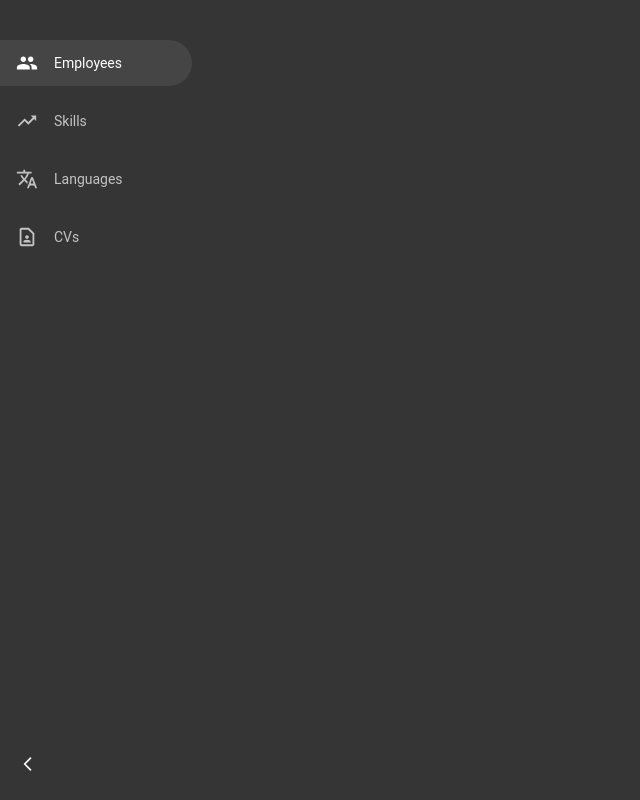
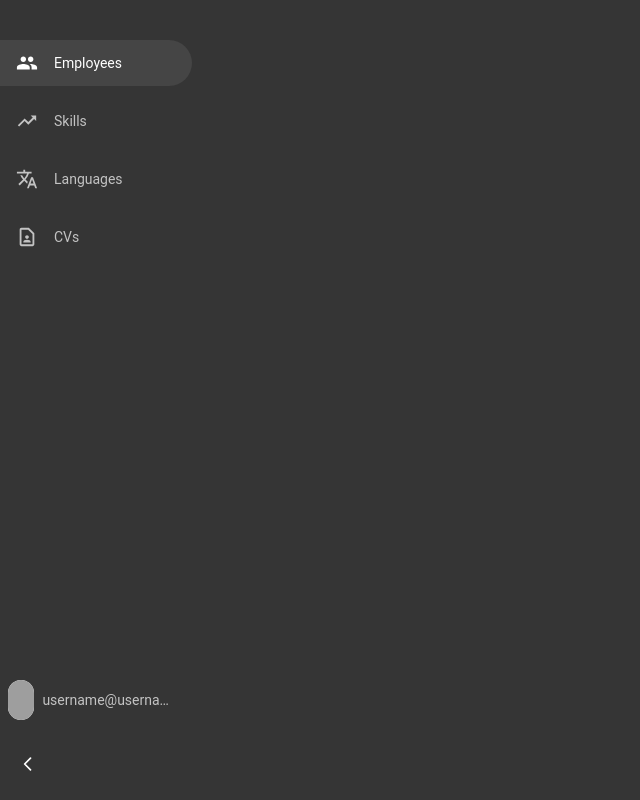
Before and after one commit to UlyanaFilkova/TalentHub, a Nuxt app: page / in a window 1280 px wide. Shown: the whole page, without its empty margins (0-640 px from the left). Built offline with nearby package versions, Linux system fonts and the light colour scheme; grey boxes are pictures that could not be loaded.

Commit message:
feat: add profile link

```diff
--- a/components/sidebar/ToggleButton.vue
+++ b/components/sidebar/ToggleButton.vue
@@ -1,6 +1,6 @@
 <template>
 	<button
-		class="mt-auto flex h-10 w-10 items-center justify-center rounded-[20px] transition duration-300 ease-in-out hover:bg-sidebar-hover"
+		class="flex h-10 w-10 items-center justify-center rounded-[20px] transition duration-300 ease-in-out hover:bg-sidebar-hover"
 		@click="onToggleSidebar"
 	>
 		<IconsBackArrow :is-toggled="isToggled" :color="color" width="20px" />
--- a/components/sidebar/index.vue
+++ b/components/sidebar/index.vue
@@ -1,7 +1,7 @@
 <template>
 	<aside
 		:class="[
-			'flex flex-col transition-all duration-300',
+			'flex flex-col gap-3 transition-all duration-300',
 			isCollapsed ? 'w-14' : 'w-48',
 		]"
 	>
@@ -13,6 +13,7 @@
 				:is-collapsed="isCollapsed"
 			/>
 		</nav>
+		<SidebarItem :item="user" :is-collapsed="isCollapsed" class="mt-auto" />
 		<SidebarToggleButton
 			:is-toggled="isCollapsed"
 			class="mb-4 ml-2"
@@ -52,6 +53,13 @@
 			isActive: false,
 		},
 	];
+
+	const user = {
+		photo: '...',
+		text: 'username@usernameemail.com',
+		link: '/profile',
+		isActive: false,
+	};
 	const isCollapsed = ref(false);
 
 	const toggleSidebar = () => {
--- a/components/sidebar/item.vue
+++ b/components/sidebar/item.vue
@@ -2,13 +2,24 @@
 	<NuxtLink
 		:to="item.link"
 		:class="[
-			'flex items-center gap-4 rounded-br-[31px] rounded-tr-[31px] py-3 pl-4 transition duration-300 ease-in-out hover:bg-sidebar-hover',
+			'flex items-center rounded-br-[31px] rounded-tr-[31px] py-3 pr-4 transition duration-300 ease-in-out hover:bg-sidebar-hover',
 			item.isActive ? 'bg-sidebar-hover text-active-color' : '',
 			isCollapsed ? 'text-transparent' : '',
+			item.photo ? 'gap-2 pl-2' : 'gap-4 pl-4',
 		]"
 	>
 		<div>
-			<component :is="item.icon" :color="color" width="22px" />
+			<template v-if="item.photo">
+				<img
+					:src="item.photo"
+					alt="photo"
+					class="h-10 w-10 rounded-full bg-white object-cover"
+				/>
+			</template>
+
+			<template v-else>
+				<component :is="item.icon" :color="color" width="22px" />
+			</template>
 		</div>
 
 		<span
@@ -18,6 +29,8 @@
 					? 'visibility-hidden opacity-0'
 					: 'visibility-visible opacity-100',
 				item.isActive ? 'text-active-color' : 'text-inactive-color',
+				'truncate',
+				'max-w-full',
 			]"
 		>
 			{{ item.text }}
@@ -27,10 +40,11 @@
 
 <script setup lang="ts">
 	interface SidebarItem {
-		icon: object;
 		text: string;
 		link: string;
 		isActive: boolean;
+		icon?: object;
+		photo?: string;
 	}
 
 	const props = defineProps<{ item: SidebarItem; isCollapsed: boolean }>();
```
